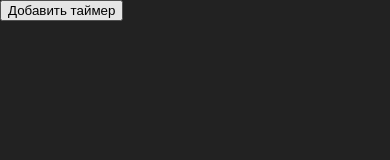
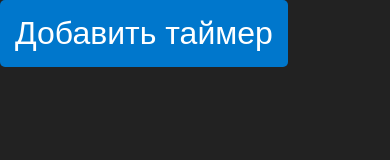
Before and after one commit to js-easy-school/brain, a plain HTML site: page проект таймер — копия/index.html in a window 390 px wide. Drawn offline with Linux system fonts and the light colour scheme.

Commit message:
Update index.html

```diff
--- a/проект таймер — копия/index.html
+++ b/проект таймер — копия/index.html
@@ -3,6 +3,24 @@
 <head>
     <meta charset="UTF-8">
     <title>Таймер</title>
+    <style>
+        #addTimer {
+  font-size: 1.5em;
+  padding: 10px;
+  background-color: #0077cc;
+  color: #fff;
+  border: none;
+  border-radius: 5px;
+  cursor: pointer;
+}
+
+@media (max-width: 480px) {
+  #addTimer {
+    font-size: 2em;
+    padding: 15px;
+  }
+}
+    </style>
     <link rel="stylesheet" href="style.css">
 </head>
 <body>
```
